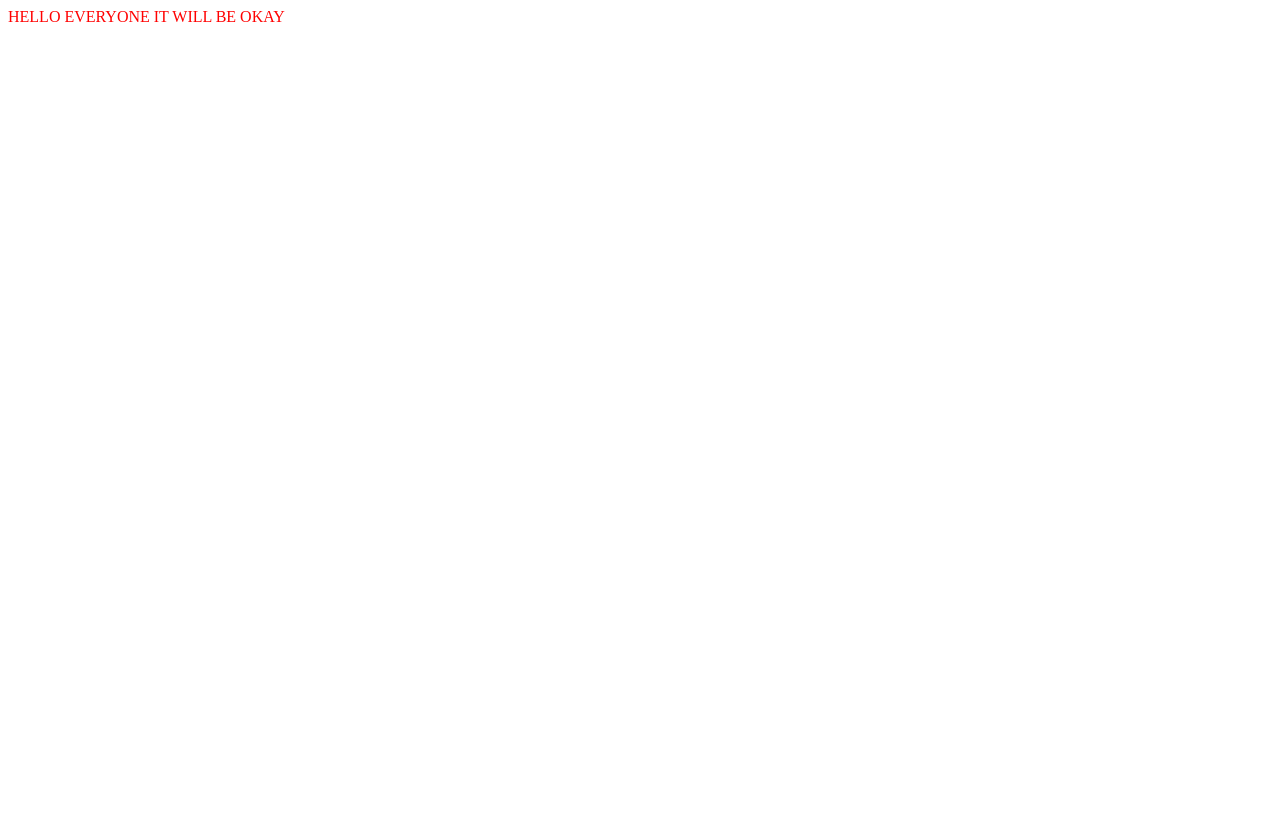
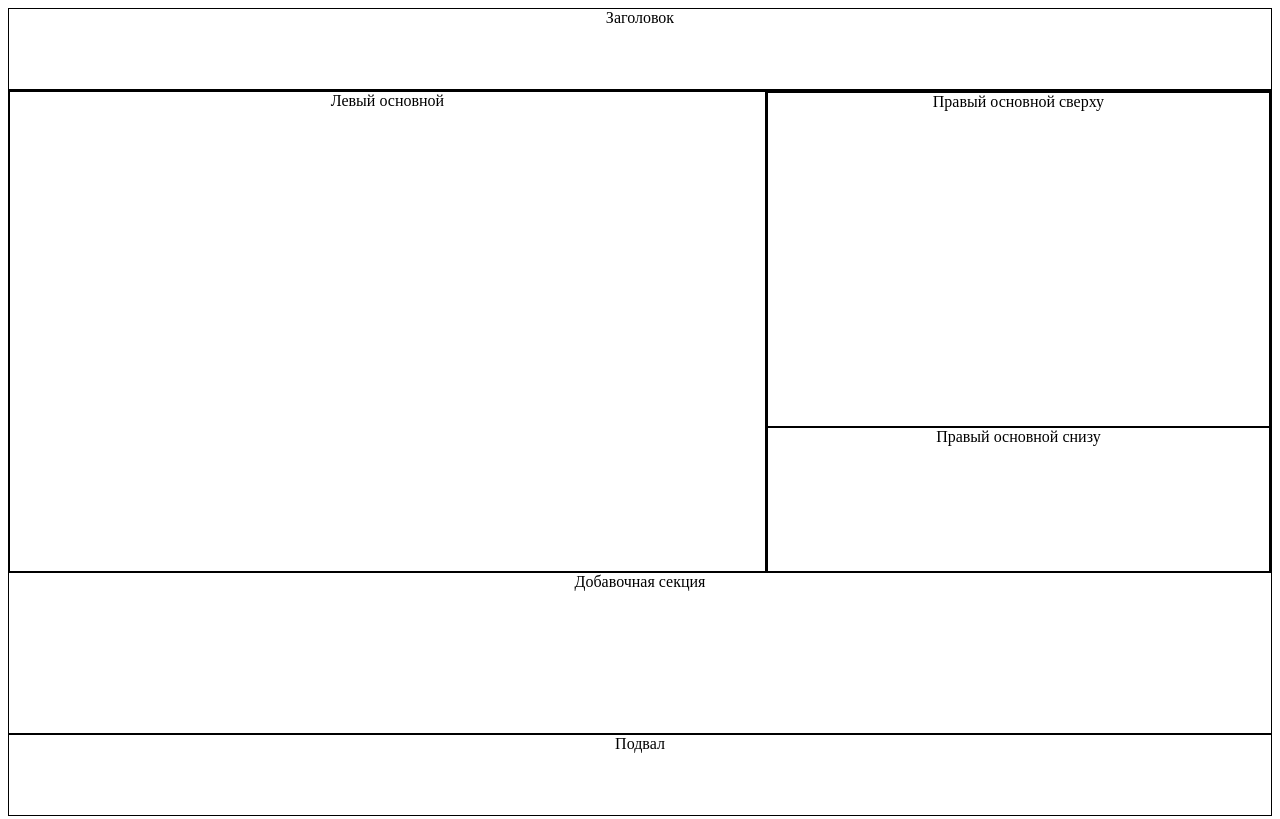
Before and after one commit to Valery2311/studygroup, a plain HTML site: page index.html in a window 1280 px wide. Drawn offline with Linux system fonts and the light colour scheme.

Commit message:
page ver 1

```diff
--- a/index.html
+++ b/index.html
@@ -7,8 +7,23 @@
     <title>VALER(ON)</title>
 </head>
 <body>
-  <div class="header">
-    HELLO EVERYONE IT WILL BE OKAY
-  </div>
+  <header class="header">Заголовок</header>
+  <section class="main-section">
+    <div class="left-main">Левый основной</div>
+    <div class="right-main">
+      <div class="right-main-top">
+        Правый основной сверху
+      </div>
+      <div class="right-main-border">
+        Правый основной снизу
+      </div>
+    </div>
+  </section>
+  <section class="additional-section">
+    Добавочная секция
+  </section>
+  <footer class="footer">
+    Подвал
+  </footer>
 </body>
 </html>
--- a/style.css
+++ b/style.css
@@ -1,5 +1,42 @@
 .header {
-    text-decoration: solid;
-    text-shadow: 1cm;
-    color: red;
+    height: 10vh;
+
 }
+
+.main-section {
+    height: 60vh;
+    display: flex;
+}
+
+.left-main {
+    height: 100%;
+    width: 60%;
+}
+
+.right-main {
+    height: 100%;
+    width: 40%;
+    display: flex;
+    flex-direction: column;
+}
+
+.right-main-top {
+    height: 70%;
+}
+
+.right-main-border {
+    height: 30%;
+}
+
+.additional-section {
+    height: 20vh;
+}
+
+.footer {
+    height: 10vh;
+}
+
+.header, .footer,.right-main-top,.right-main-border, .main-section, .right-main, .additional-section, .left-main {
+    border: solid black 1px;
+    text-align: center;
+}
```
